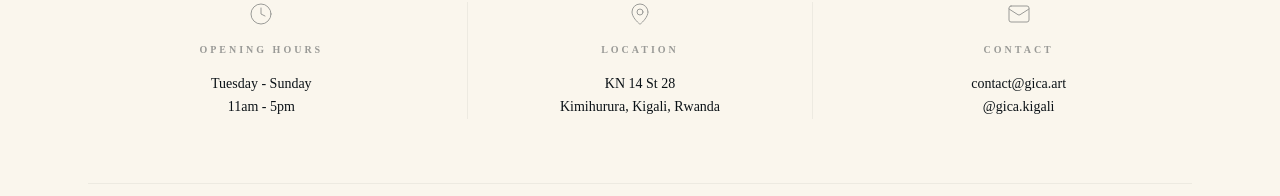
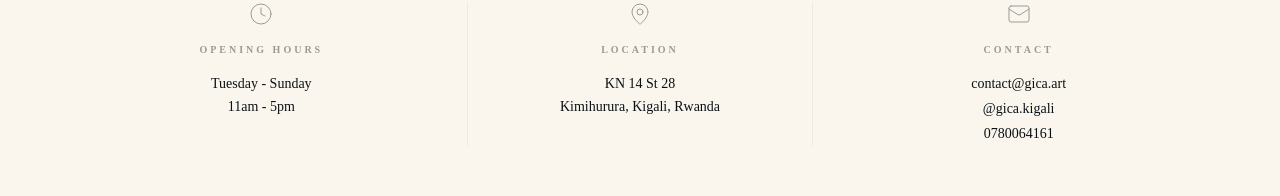
Before and after one commit to GasoreMoise/Gihanga-Institute-of-Contemporary-Art-GICA, a Next.js app: page /en in a window 1280 px wide. Shown: the part 6714-6910 px from the top of the page. Built offline with nearby package versions, Linux system fonts and the light colour scheme.

Commit message:
Visit and Logo Update

```diff
--- a/app/[locale]/page.tsx
+++ b/app/[locale]/page.tsx
@@ -75,6 +75,7 @@ export default async function Page() {
           addressDetails={visit.address.split(',').slice(1).join(',').trim()}
           email={visit.email}
           social={visit.social}
+          phoneNumber={visit.phoneNumber}
           bookingTitle="Book Your Visit"
           guidelinesTitle="Visitor Guidelines"
           guidelinesNote="For detailed information about visitor conduct and institutional policies, please refer to our Codes of Conduct."
--- a/components/PressSection.tsx
+++ b/components/PressSection.tsx
@@ -28,7 +28,7 @@ export default function PressSection() {
     const pressAgencies: PressAgency[] = [
         { id: 1, name: "Ministry of Youth", title: "Minister of State Sandrine Umutoni attends opening of Gihanga Institute of Contemporary Art", url: "https://www.moya.gov.rw/1/updates/news-details/minister-of-state-sandrine-umutoni-attends-opening-of-gihanga-institute-of-contemporary-art", logo: "/images/press/logo-miniyouth.webp" },
         { id: 2, name: "The Art Newspaper", title: "Rwanda boosts culture infrastructure with new non-profit contemporary art centre", url: "https://www.theartnewspaper.com/2025/12/23/rwanda-boosts-culture-infrastructure-with-new-non-profit-contemporary-art-centre", logo: "/images/press/art-newspaper.webp" },
-        { id: 3, name: "Nataal", title: "GICA RWANDA", url: "https://nataal.com/gica-rwanda", logo: "/images/press/nataal-2.webp" },
+        { id: 3, name: "Nataal", title: "GICA RWANDA", url: "https://nataal.com/gica-rwanda", logo: "/images/press/nataal.webp" },
         { id: 4, name: "The New Times", title: "Major boost for creatives as new contemporary art space opens", url: "https://www.newtimes.co.rw/article/32155/entertainment/art/major-boost-for-creatives-as-new-contemporary-art-space-opens", logo: "/images/press/logo-newtimes.webp" },
         { id: 5, name: "Africans column", title: "GICA: The Cultural Beacon Set to Redefine Rwanda's Contemporary Art Scene", url: "https://africanscolumn.com/gica-the-cultural-beacon-set-to-redefine-rwandas-contemporary-art-scene/", logo: "/images/press/africans-column.webp" },
         { id: 6, name: "Igihe", title: "Rwanda's first non-profit contemporary art institute opens in Kigali", url: "https://en.igihe.com/arts-culture/article/rwanda-s-first-non-profit-contemporary-art-institute-opens-in-kigali-photos", logo: "/images/press/igihe.webp" },
--- a/components/VisitSection.tsx
+++ b/components/VisitSection.tsx
@@ -24,6 +24,7 @@ interface VisitSectionProps {
   addressDetails: string;
   email: string;
   social: string;
+  phoneNumber: string;
   bookingTitle: string;
   faqs?: FAQ[];
   guidelinesTitle: string;
@@ -37,6 +38,7 @@ export default function VisitSection({
   addressDetails,
   email,
   social,
+  phoneNumber,
   bookingTitle,
   faqs = [],
   guidelinesTitle,
@@ -136,9 +138,10 @@ export default function VisitSection({
           <div className="flex flex-col items-center text-center space-y-4">
             <Mail className="w-6 h-6 stroke-[1px] opacity-40" />
             <h3 className="uppercase tracking-[0.3em] text-[10px] font-bold opacity-40">Contact</h3>
-            <div className="font-sabon text-sm leading-relaxed">
+            <div className="font-sabon text-sm leading-relaxed space-y-0.5">
               <a href={`mailto:${email}`} className="block hover:opacity-50 transition-opacity">{email}</a>
-              <a href={`https://instagram.com/${social?.replace('@', '')}`} target="_blank" className="block hover:opacity-50 transition-opacity">{social}</a>
+              <a href={`https://instagram.com/${social?.replace('@', '')}`} target="_blank" rel="noopener noreferrer" className="block hover:opacity-50 transition-opacity">{social}</a>
+              <a href={`tel:${phoneNumber?.replace(/\s+/g, '')}`} className="block hover:opacity-50 transition-opacity">{phoneNumber}</a>
             </div>
           </div>
         </div>
@@ -161,12 +164,12 @@ export default function VisitSection({
               <ArrowRight className="w-4 h-4 group-hover:translate-x-1 transition-transform" />
             </Link>
             <div className="mt-4 text-left space-y-1">
-              <p className="text-[12px] opacity-40 italic text-center">Takes less than 1 minute.<br /> Group visits larger than 5 <br /> are welcome to contacts us <br /> ahead of time.</p>
+              <p className="text-[12px] opacity-40 italic text-center">Takes less than 1 minute.<br /> Group visits larger than 5 <br /> are welcome to contact us <br /> ahead of time.</p>
             </div>
           </div>
         </div>
 
-        {/* 4. FAQs SECTION - NOW LOADED WITH INSTITUTIONAL DATA */}
+        {/* 4. FAQs SECTION */}
         <div className="max-w-5xl mx-auto mb-20">
           <div className="flex flex-col md:flex-row justify-between items-baseline mb-10 gap-8">
             <h2 className="text-3xl md:text-5xl font-normal tracking-tight font-sabon text-black">FAQs</h2>
--- a/lib/data/visit.ts
+++ b/lib/data/visit.ts
@@ -2,16 +2,18 @@ export const visitData = {
   title: 'Visit',
   openingTitle: 'Opening Hours',
   openingHours: {
-    days: 'Tuesday - Sunday', // Add your days range here
-    hours: '11am - 5pm' // Add your hours here
+    days: 'Tuesday - Sunday',
+    hours: '11am - 5pm'
   },
   emailLabel: 'Email',
   email: 'contact@gica.art',
   socialLabel: 'Social Media',
   social: '@gica.kigali',
+  phoneLabel: 'Phone Number',
+  phoneNumber: '0780064161', // Pristine default reference
   address: 'KN 14 St 28, Kimihurura, Kigali, Rwanda',
   image: {
-    src: '/images/visit-background.webp', // You will upload this
+    src: '/images/visit-background.webp',
     alt: 'Exterior view of the institute',
     width: 1200,
     height: 1600
@@ -25,13 +27,15 @@ export async function getVisitData(locale: string = 'en') {
       openingTitle: 'Amasaha yo gufungura',
       openingNote: 'Turafungura vuba',
       openingHours: {
-        days: 'Kuwa kabiri - Ku cyumweru', // Add your days range here in Kinyarwanda
-        hours: '11am - 5pm' // Add your hours here
+        days: 'Kuwa kabiri - Ku cyumweru',
+        hours: '11am - 5pm'
       },
       emailLabel: 'Imeli',
-      email: visitData.email, // same
+      email: visitData.email,
       socialLabel: 'Imbuga nkoranyambaga',
-      social: visitData.social, // same
+      social: visitData.social,
+      // CRITICAL FIX: Include the reference key here so the 'rw' layout can read it!
+      phoneNumber: visitData.phoneNumber,
       address: 'KN 14 ST 28, Kimihurura, Kigali, Rwanda',
       image: visitData.image
     };
```
Also changed, not shown: public/images/press/nataal.webp (added).
